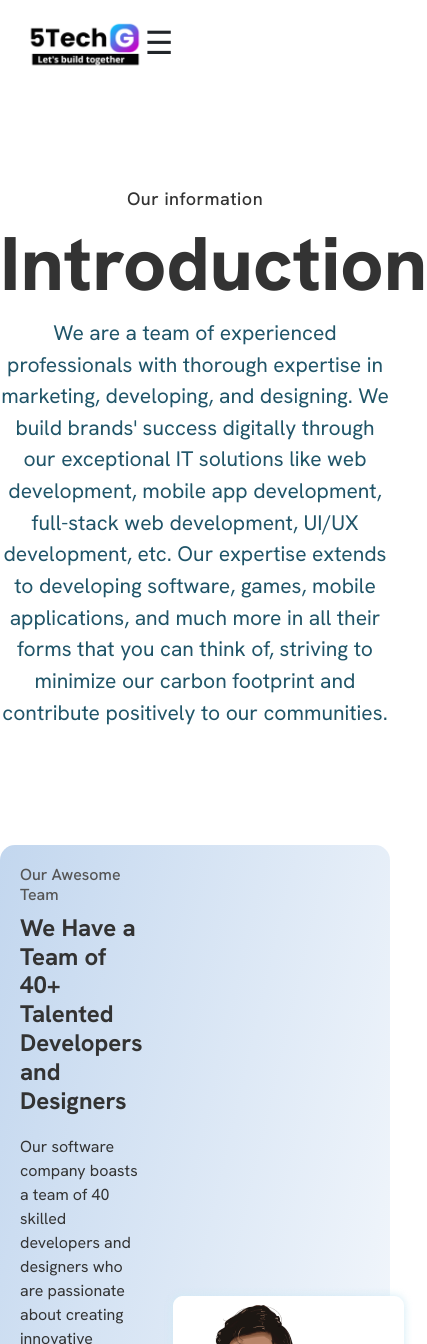
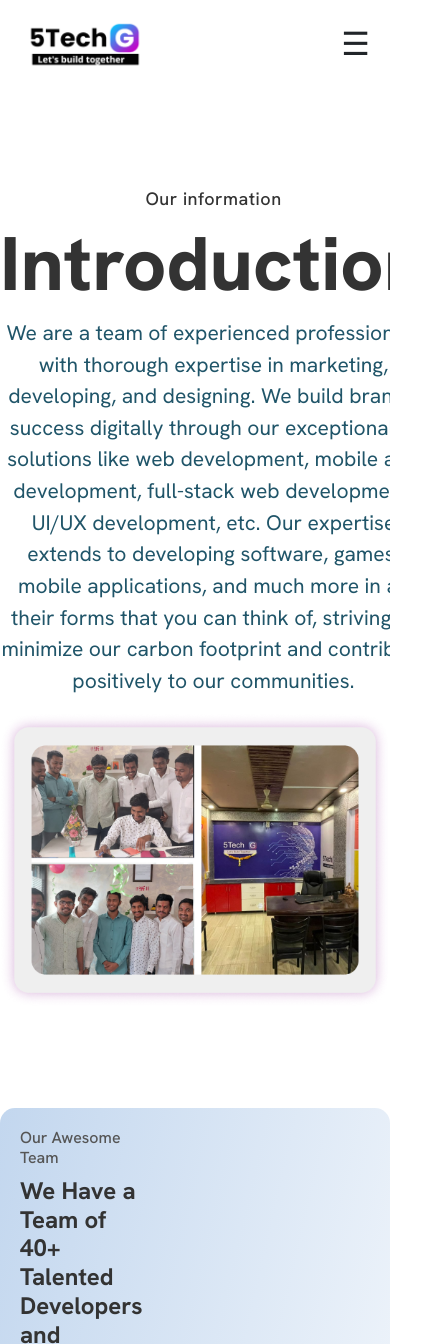
Before and after one commit to harshvyas0803/5techg, a React (Create React App) app: page /about in a window 390 px wide. Shown: the top 1344 px of the page, 427 px wide, since content can reach past the window. Built offline with nearby package versions, Linux system fonts and the light colour scheme.

Commit message:
updated responsive

```diff
--- a/src/components/Hero/Hero.css
+++ b/src/components/Hero/Hero.css
@@ -1,4 +1,87 @@
-/* Main container */
+/* .main {
+    background: rgb(63, 94, 251);
+    background: rgb(120,209,218);
+    background: linear-gradient(160deg, rgba(120,209,218,0.4907212885154062) 0%, rgba(186,28,161,0.2358193277310925) 57%);
+    min-height: 80vh;
+
+    justify-content: space-between;
+    align-items: center;
+    padding: 2vw;
+    width: 100%;
+}
+
+.hero {
+    display: flex;
+    width: 100%;
+}
+
+.left {
+    flex: 1;
+     margin-right: 2vw;
+    padding-left: 100px;padding-top: 5vh;color:   #205569;
+font-size:3vh;
+}
+.paragraph{
+padding-top: 2vh;
+font-size: 3vh;
+
+}
+.right {
+    flex: 1;
+
+    max-width: 100%;
+    display: flex;
+    justify-content: flex-end;
+    margin-right: 5vw;
+}
+
+.right img {
+    max-width: 100%;
+    height: auto;
+}
+ .contact-n-btn{
+
+  margin-top: 6vh;  background: transparent; background: rgb(63, 94, 251);
+
+
+
+
+ }
+ .contact-button {
+    display: inline-block;
+    padding: 10px 20px;
+    border-radius: 30px;
+    border: 2px solid transparent;
+
+
+
+    background-image: linear-gradient(to right, #e254ff, #57d3ff);
+    background-color: white;
+    color: rgba(0, 0, 0, 0.374);
+    border: 2px solid #e254ff;
+
+
+color: white;
+
+text-decoration: none;
+    font-size: 16px;
+
+    transition: all 0.3s ease;
+    margin-top: 80px;
+}
+
+.contact-button:hover {
+
+    color: white;
+    background: rgba(11, 11, 170, 0.662);
+}
+
+.contact-button::after {
+    content: "➔";  text-decoration: none;
+    padding-left: 5px;
+} */
+
+
 .main {
     background: linear-gradient(160deg, rgba(120,209,218,0.4907212885154062) 0%, rgba(186,28,161,0.2358193277310925) 57%);
     min-height: 80vh;
@@ -8,15 +91,11 @@
     width: 100%;
 }
 
-/* Hero section */
 .hero {
     display: flex;
     width: 100%;
-    max-width: 1200px; /* Max width for larger screens */
-    margin: 0 auto; /* Center align on large screens */
 }
 
-/* Left section */
 .left {
     flex: 1;
     margin-right: 2vw;
@@ -26,13 +105,11 @@
     font-size: 3vh;
 }
 
-/* Paragraph styling */
 .paragraph {
     padding-top: 2vh;
     font-size: 3vh;
 }
 
-/* Right section */
 .right {
     flex: 1;
     max-width: 100%;
@@ -41,13 +118,11 @@
     margin-right: 5vw;
 }
 
-/* Right image styling */
 .right img {
     max-width: 100%;
     height: auto;
 }
 
-/* Contact button styling */
 .contact-n-btn {
     margin-top: 6vh;
     background: transparent;
@@ -86,29 +161,26 @@
     .hero {
         flex-direction: column; /* Stack the content vertically */
         align-items: center; /* Center the content horizontally */
-        width: 100%; /* Ensure full width on smaller screens */
+        width: 100;
     }
 
     .left {
         padding-left: 0;
-        text-align: center;
+        text-align: center; /* Center the text */
         margin-right: 0;
         padding-top: 2vh;
         font-size: 2.5vh; /* Adjust font size for smaller screens */
-        width: 100%; /* Ensure full width for left section */
     }
 
     .paragraph {
         padding-top: 1vh;
         font-size: 2.5vh; /* Reduce font size for mobile */
         text-align: center; /* Center the paragraph */
-        width: 100%; /* Ensure full width */
     }
 
     .right {
         margin-right: 0;
         justify-content: center; /* Center the image */
-        width: 100%; /* Ensure full width for the right section */
     }
 
     .contact-button {
@@ -116,9 +188,4 @@
         font-size: 14px; /* Adjust font size for mobile */
         padding: 8px 16px; /* Adjust padding for smaller screens */
     }
-
-    .right img {
-        width: 100%; /* Ensure the image uses full width */
-        height: auto; /* Keep the aspect ratio */
-    }
 }
--- a/src/components/Navbar/Navbar.css
+++ b/src/components/Navbar/Navbar.css
@@ -1,3 +1,8 @@
+ html{
+  overflow-x: hidden;
+ }
+
+
 /* Close Icon for Side Menu */
 .close-icon {
   position: absolute;
@@ -9,7 +14,7 @@
   z-index: 1001;
 }
 
-
+/* Navbar styling */
 .navbar {
   z-index: 10000;
   margin-right: 2vw;
@@ -23,24 +28,14 @@
   margin-top: -10px;
 }
 
+/* Logo styling */
 .logo img {
   margin-top: 0.5vh;
   margin-left: 2vh;
   width: 120px;
 }
 
-.menu-toggle {
-  display: none;
-}
-
-.others {
-  flex: 1;
-  display: flex;
-  justify-content: center;
-  align-items: center;
-}
-
-/* Navbar Links */
+/* Navbar links styling */
 .navbar-links {
   display: flex;
   gap: 3vw;
@@ -63,7 +58,7 @@
   cursor: pointer;
 }
 
-/* Call Now Button */
+/* Call Now Button styling */
 .call-now {
   display: inline-block;
   height: 36px;
@@ -85,47 +80,59 @@
   color: rgba(0, 0, 0, 0.566);
 }
 
+/* Side menu styling */
 .side-menu {
   display: none;
 }
 
 /* Responsive styles for screens 750px and below */
 @media screen and (max-width: 750px) {
+  .navbar {
+    width: 100%;
+  }
+
+  /* Hide the links on smaller screens */
   .navbar-links {
-    display: none; /* Hide the links on smaller screens */
+    display: none;
   }
-.navbar{
-  width: 100%;
-}
+
   /* Show hamburger menu on smaller screens */
   .menu-toggle {
     display: block;
-align-items: end;
     font-size: 2rem;
     cursor: pointer;
+    position: fixed; /* Make the toggle fixed to the screen */
+    top: 20px;       /* Align to top */
+    right: 20px;     /* Align to the extreme right of the screen */
+    z-index: 1001;   /* Ensure it's above other content */
   }
 
   /* Display side-menu when it is toggled */
   .side-menu {
-    display: none;
+    display: block;
     position: fixed;
-    right: -250px;
+    right: -100%; /* Fully hide off-screen when closed */
     top: 0;
-    width: 250px;
+    width: 100vw; /* Full width of the viewport */
     height: 100%;
-
-    transition: right 0.3s ease;
+    background: #fff;
+    box-shadow: -2px 0 5px rgba(0, 0, 0, 0.1);
+    transition: right 0.3s ease; /* Smooth slide-in transition */
     padding: 20px;
     z-index: 10000;
   }
 
   .side-menu.open {
-    display: block;
-    right: 0;
+    right: 0; /* Slide in from the right */
+  }
+
+  /* Ensure no white space when hidden */
+  body {
+    overflow-x: hidden; /* Prevent horizontal scroll */
   }
 }
 
-
+/* Side menu links styling */
 .side-menu ul {
   list-style-type: none;
   padding: 0;
```
